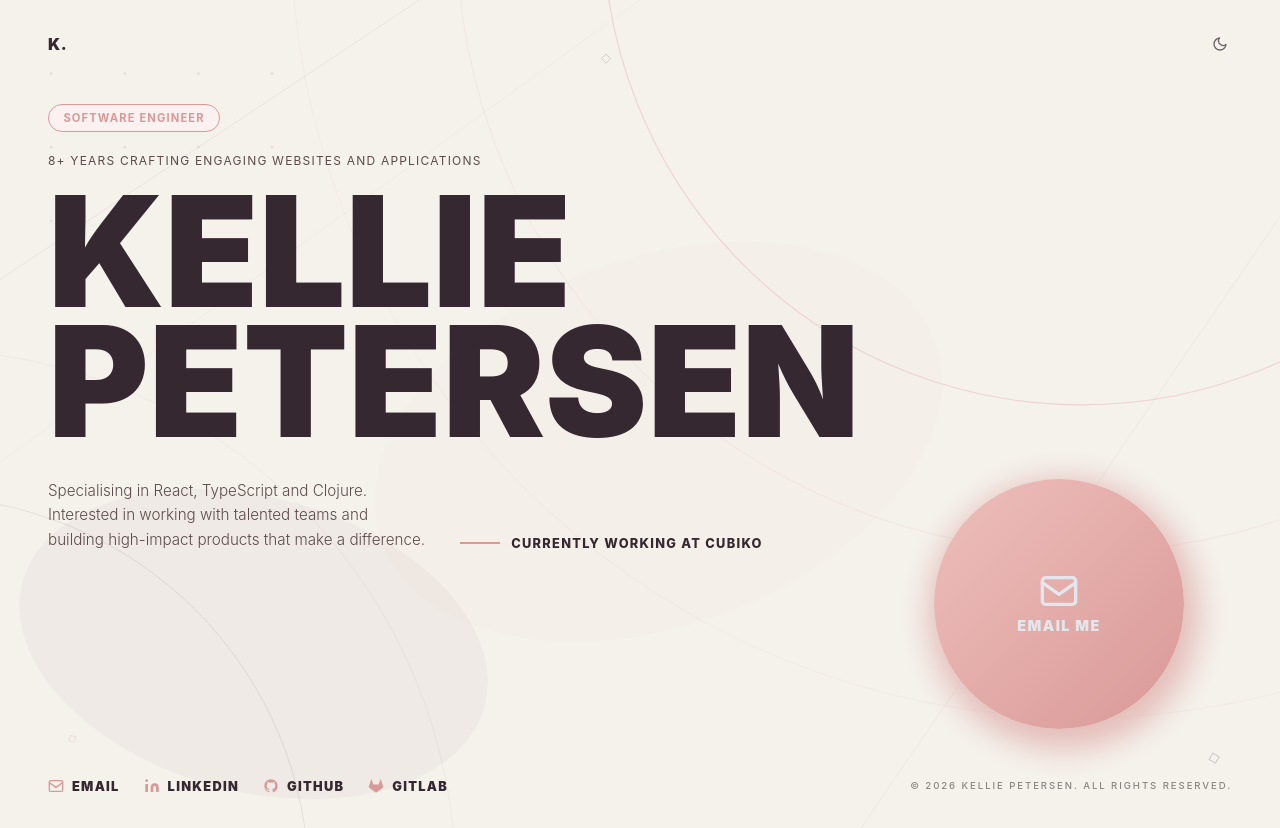
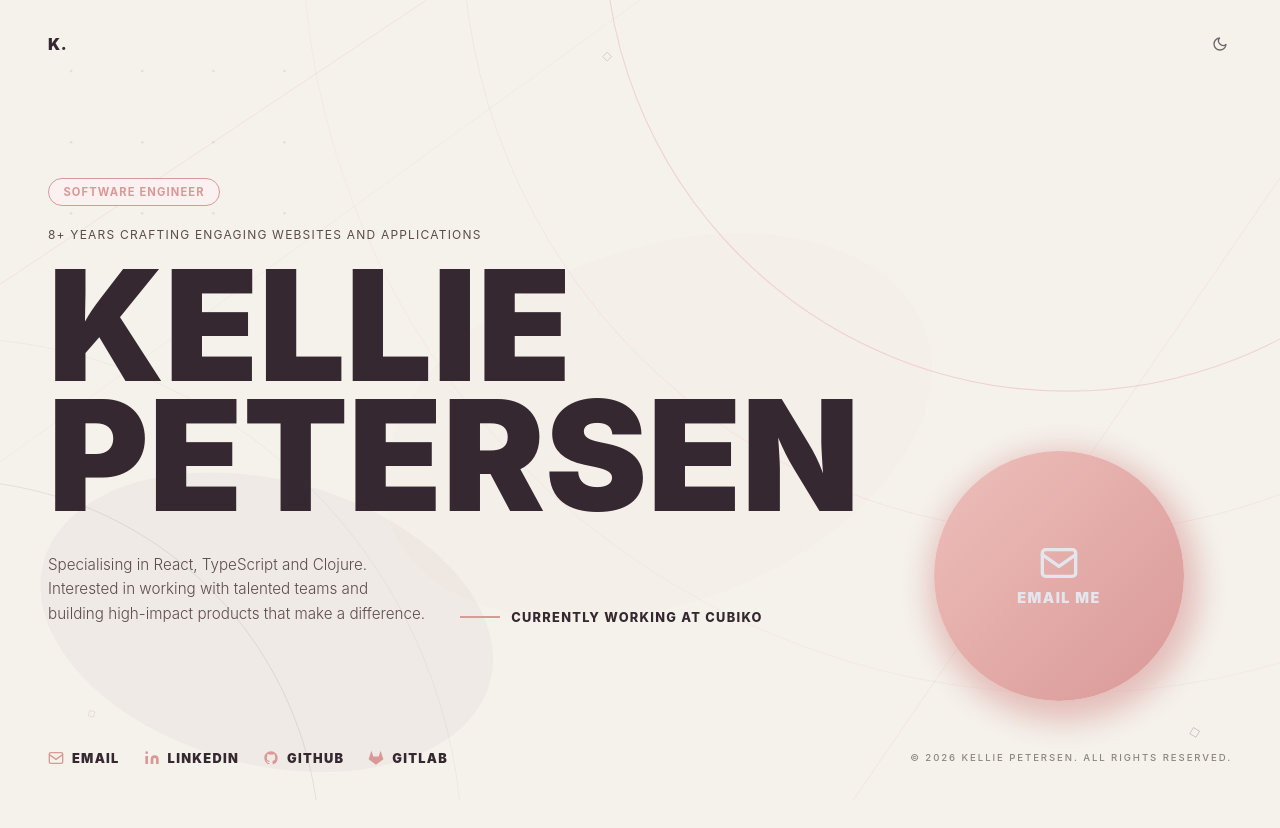
Before and after one commit to KelliePetersen/software-engineer-portfolio, a React (Vite) app: page / in a window 1280 px wide. After the commit the page ends 800 px from the top, so only its background shows below. Built offline with nearby package versions, Linux system fonts and the light colour scheme.

Commit message:
Move email button

```diff
--- a/src/components/Hero.jsx
+++ b/src/components/Hero.jsx
@@ -3,17 +3,14 @@ import EmailIcon from './icons/EmailIcon'
 function Hero() {
   return (
     <div className="hero">
+      <div className="hero-wrapper">
         <div className="hero-badge">SOFTWARE ENGINEER</div>
-
         <p className="hero-tagline">
           8+ Years Crafting Engaging Websites and Applications
         </p>
-
         <h1 className="hero-title">
           Kellie <br /> Petersen
         </h1>
-
-      <div className="hero-bottom-wrapper">
         <div className="hero-subheading-wrapper">
           <p className="hero-desc">
             Specialising in React, TypeScript and Clojure.
@@ -23,12 +20,12 @@ function Hero() {
           </p>
           <div className="hero-employment">Currently working at Cubiko</div>
         </div>
+      </div>
       <a className="hero-email-btn" href="mailto:hello@kelliepetersen.com">
         <EmailIcon />
         <span>Email Me</span>
       </a>
     </div>
-    </div>
   )
 }
 
--- a/src/styles/hero.css
+++ b/src/styles/hero.css
@@ -1,5 +1,13 @@
 .hero {
-  margin-top: auto;
+  flex: 1;
+  display: flex;
+  flex-wrap: wrap;
+  justify-content: space-between;
+  gap: 2rem;
+}
+
+.hero-wrapper {
+  align-self: center;
 }
 
 .hero-badge {
@@ -39,13 +47,7 @@
   flex-wrap: wrap;
   gap: 2rem;
   height: max-content;
-}
-
-.hero-bottom-wrapper {
-  display: flex;
-  justify-content: space-between;
-  flex-wrap: wrap;
-  gap: 2rem;
+  max-width: max-content;
 }
 
 .hero-desc {
@@ -75,6 +77,7 @@
 }
 
 .hero-email-btn {
+  align-self: flex-end;
   width: clamp(150px, 25vw, 250px);
   height: clamp(150px, 25vw, 250px);
   border-radius: 50%;
```
Lines whose indentation alone changed are shown as unchanged.
